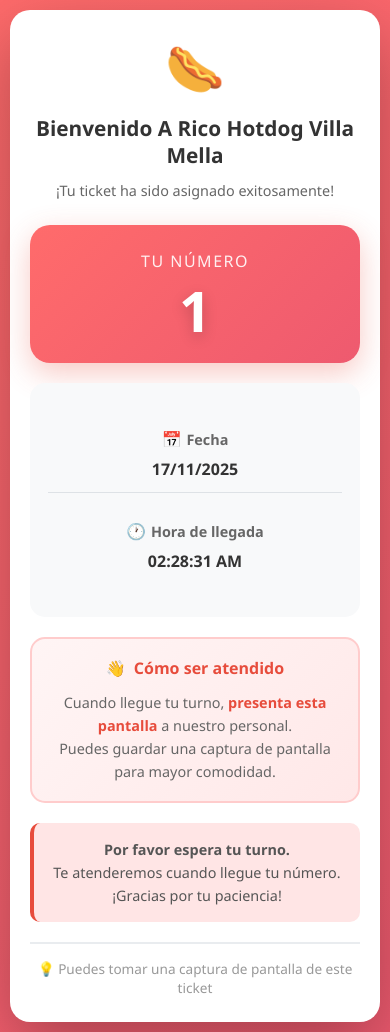
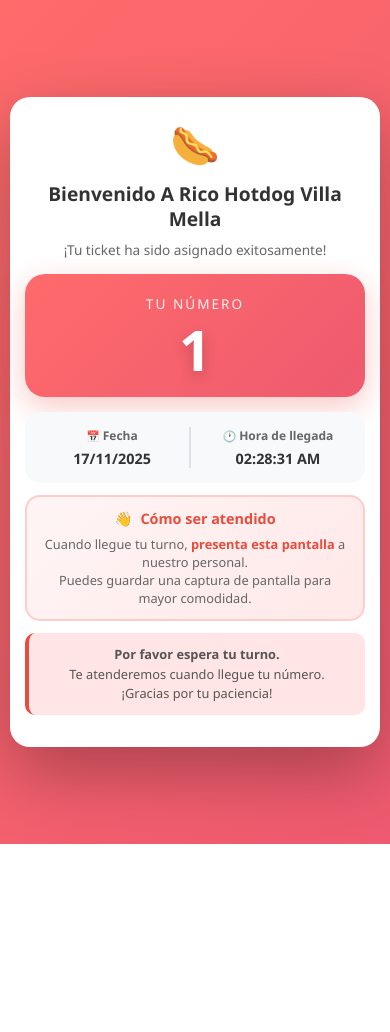
Before and after one commit to draramirezr/ticket-ricohotdog, a Flask app: page /ticket in a window 390 px wide. After the commit the page ends 844 px from the top, so only its background shows below. Run offline with Flask 3, Linux system fonts and the light colour scheme.

Commit message:
Optimizar pÃ¡gina de ticket para pantalla completa sin scroll

```diff
--- a/templates/ticket.html
+++ b/templates/ticket.html
@@ -25,7 +25,7 @@
             background: white;
             border-radius: 25px;
             box-shadow: 0 25px 70px rgba(0,0,0,0.3);
-            padding: 50px 40px;
+            padding: 30px 40px;
             max-width: 500px;
             width: 100%;
             text-align: center;
@@ -44,8 +44,8 @@
         }
 
         .success-icon {
-            font-size: 4em;
-            margin-bottom: 20px;
+            font-size: 3em;
+            margin-bottom: 15px;
             animation: bounce 1s ease;
         }
 
@@ -63,35 +63,36 @@
 
         h1 {
             color: #333;
-            margin-bottom: 15px;
-            font-size: 1.8em;
+            margin-bottom: 10px;
+            font-size: 1.5em;
+            line-height: 1.3;
         }
 
         .subtitle {
             color: #666;
-            margin-bottom: 40px;
-            font-size: 1.1em;
+            margin-bottom: 25px;
+            font-size: 1em;
         }
 
         .ticket-number-section {
             background: linear-gradient(135deg, #ff6b6b 0%, #ee5a6f 100%);
             border-radius: 20px;
-            padding: 40px;
-            margin: 30px 0;
+            padding: 30px;
+            margin: 20px 0;
             box-shadow: 0 10px 30px rgba(231, 76, 60, 0.3);
         }
 
         .ticket-label {
             color: rgba(255, 255, 255, 0.9);
-            font-size: 1.2em;
-            margin-bottom: 10px;
+            font-size: 1em;
+            margin-bottom: 8px;
             text-transform: uppercase;
             letter-spacing: 2px;
         }
 
         .ticket-number {
             color: white;
-            font-size: 6em;
+            font-size: 5em;
             font-weight: bold;
             line-height: 1;
             text-shadow: 0 5px 15px rgba(0,0,0,0.2);
@@ -100,59 +101,63 @@
         .info-section {
             background: #f8f9fa;
             border-radius: 15px;
-            padding: 25px;
-            margin: 20px 0;
+            padding: 20px;
+            margin: 15px 0;
+            display: flex;
+            justify-content: space-around;
+            align-items: center;
+            gap: 20px;
         }
 
         .info-item {
             display: flex;
-            justify-content: space-between;
+            flex-direction: column;
             align-items: center;
-            margin: 15px 0;
-            padding: 10px 0;
-            border-bottom: 1px solid #dee2e6;
+            gap: 8px;
+            flex: 1;
         }
 
-        .info-item:last-child {
-            border-bottom: none;
+        .info-item:first-child {
+            border-right: 2px solid #dee2e6;
         }
 
         .info-label {
             color: #666;
             font-weight: 600;
-            font-size: 1em;
+            font-size: 0.9em;
         }
 
         .info-value {
             color: #333;
             font-weight: bold;
-            font-size: 1.1em;
+            font-size: 1em;
         }
 
         .message {
             color: #555;
-            line-height: 1.8;
-            margin: 25px 0;
-            padding: 20px;
+            line-height: 1.6;
+            margin: 15px 0;
+            padding: 15px;
             background: #ffe5e5;
             border-radius: 10px;
             border-left: 4px solid #e74c3c;
+            font-size: 0.9em;
         }
 
         .info-box {
             background: linear-gradient(135deg, #fff5f5 0%, #ffe8e8 100%);
             border: 2px solid #ffcccc;
             border-radius: 15px;
-            padding: 20px;
-            margin: 25px 0;
+            padding: 15px;
+            margin: 15px 0;
             text-align: center;
         }
 
         .info-box-title {
             color: #e74c3c;
-            font-size: 1.1em;
+            font-size: 1em;
             font-weight: bold;
-            margin-bottom: 12px;
+            margin-bottom: 10px;
             display: flex;
             align-items: center;
             justify-content: center;
@@ -161,60 +166,31 @@
 
         .info-box-content {
             color: #666;
-            font-size: 0.95em;
-            line-height: 1.6;
+            font-size: 0.85em;
+            line-height: 1.5;
         }
 
         .info-box-content strong {
             color: #e74c3c;
         }
 
-        .footer {
-            margin-top: 30px;
-            padding-top: 20px;
-            border-top: 2px solid #e9ecef;
-            color: #999;
-            font-size: 0.9em;
-        }
-
         .emoji {
-            font-size: 1.2em;
-            margin-right: 5px;
+            font-size: 1em;
+            margin-right: 3px;
         }
 
         /* Responsive para tablets */
         @media (max-width: 768px) {
             .ticket-container {
-                padding: 40px 30px;
+                padding: 25px 30px;
             }
 
             h1 {
-                font-size: 1.6em;
-            }
-
-            .subtitle {
-                font-size: 1em;
-            }
-
-            .success-icon {
-                font-size: 3.5em;
+                font-size: 1.4em;
             }
 
             .ticket-number {
-                font-size: 5em;
-            }
-
-            .ticket-number-section {
-                padding: 35px;
-            }
-
-            .info-section {
-                padding: 20px;
-            }
-
-            .message {
-                font-size: 0.95em;
-                padding: 18px;
+                font-size: 4.5em;
             }
         }
 
@@ -225,145 +201,8 @@
             }
 
             .ticket-container {
-                padding: 25px 20px;
+                padding: 20px 15px;
                 border-radius: 20px;
-            }
-
-            h1 {
-                font-size: 1.3em;
-                line-height: 1.3;
-                margin-bottom: 12px;
-            }
-
-            .subtitle {
-                font-size: 0.9em;
-                margin-bottom: 25px;
-            }
-
-            .success-icon {
-                font-size: 3em;
-                margin-bottom: 15px;
-            }
-
-            .ticket-number-section {
-                padding: 25px 20px;
-                margin: 20px 0;
-            }
-
-            .ticket-label {
-                font-size: 1em;
-                letter-spacing: 1.5px;
-            }
-
-            .ticket-number {
-                font-size: 3.5em;
-            }
-
-            .info-section {
-                padding: 18px;
-                margin: 18px 0;
-            }
-
-            .info-item {
-                flex-direction: column;
-                gap: 8px;
-                text-align: center;
-                padding: 12px 0;
-            }
-
-            .info-label {
-                font-size: 0.9em;
-            }
-
-            .info-value {
-                font-size: 1em;
-            }
-
-            .emoji {
-                font-size: 1.1em;
-            }
-
-            .message {
-                font-size: 0.9em;
-                line-height: 1.6;
-                padding: 15px;
-                margin: 20px 0;
-            }
-
-            .info-box {
-                padding: 18px;
-                margin: 20px 0;
-            }
-
-            .info-box-title {
-                font-size: 1em;
-            }
-
-            .info-box-content {
-                font-size: 0.9em;
-            }
-
-            .footer {
-                font-size: 0.85em;
-                margin-top: 20px;
-                padding-top: 15px;
-            }
-        }
-
-        /* Responsive para pantallas muy pequeñas */
-        @media (max-width: 360px) {
-            .ticket-container {
-                padding: 20px 15px;
-            }
-
-            h1 {
-                font-size: 1.15em;
-            }
-
-            .subtitle {
-                font-size: 0.85em;
-            }
-
-            .success-icon {
-                font-size: 2.5em;
-            }
-
-            .ticket-number-section {
-                padding: 20px 15px;
-            }
-
-            .ticket-number {
-                font-size: 3em;
-            }
-
-            .ticket-label {
-                font-size: 0.9em;
-            }
-
-            .info-section {
-                padding: 15px;
-            }
-
-            .message {
-                font-size: 0.85em;
-                padding: 12px;
-            }
-        }
-
-        /* Responsive para orientación landscape en móviles */
-        @media (max-height: 600px) and (orientation: landscape) {
-            body {
-                padding: 15px 10px;
-            }
-
-            .ticket-container {
-                padding: 20px;
-                max-width: 90%;
-            }
-
-            .success-icon {
-                font-size: 2em;
-                margin-bottom: 10px;
             }
 
             h1 {
@@ -376,23 +215,124 @@
                 margin-bottom: 15px;
             }
 
+            .success-icon {
+                font-size: 2.5em;
+                margin-bottom: 10px;
+            }
+
             .ticket-number-section {
                 padding: 20px;
                 margin: 15px 0;
             }
 
+            .ticket-label {
+                font-size: 0.85em;
+            }
+
+            .ticket-number {
+                font-size: 3.5em;
+            }
+
+            .info-section {
+                padding: 15px 10px;
+                margin: 12px 0;
+                gap: 10px;
+            }
+
+            .info-item {
+                gap: 5px;
+            }
+
+            .info-label {
+                font-size: 0.75em;
+            }
+
+            .info-value {
+                font-size: 0.9em;
+            }
+
+            .emoji {
+                font-size: 0.9em;
+            }
+
+            .message {
+                font-size: 0.8em;
+                line-height: 1.5;
+                padding: 12px;
+                margin: 12px 0;
+            }
+
+            .info-box {
+                padding: 12px;
+                margin: 12px 0;
+            }
+
+            .info-box-title {
+                font-size: 0.9em;
+                margin-bottom: 8px;
+            }
+
+            .info-box-content {
+                font-size: 0.8em;
+                line-height: 1.4;
+            }
+        }
+
+        /* Responsive para pantallas muy pequeñas */
+        @media (max-width: 360px) {
+            .ticket-container {
+                padding: 15px 12px;
+            }
+
+            h1 {
+                font-size: 1.1em;
+            }
+
             .ticket-number {
                 font-size: 3em;
             }
+        }
 
-            .info-section {
+        /* Responsive para orientación landscape en móviles */
+        @media (max-height: 700px) and (orientation: landscape) {
+            .ticket-container {
+                padding: 15px;
+                max-width: 90%;
+            }
+
+            .success-icon {
+                font-size: 2em;
+                margin-bottom: 8px;
+            }
+
+            h1 {
+                font-size: 1em;
+                margin-bottom: 5px;
+            }
+
+            .subtitle {
+                font-size: 0.8em;
+                margin-bottom: 10px;
+            }
+
+            .ticket-number-section {
                 padding: 15px;
                 margin: 10px 0;
             }
 
-            .message {
-                padding: 12px;
-                margin: 15px 0;
+            .ticket-number {
+                font-size: 2.5em;
+            }
+
+            .info-section {
+                padding: 10px;
+                margin: 8px 0;
+            }
+
+            .message,
+            .info-box {
+                padding: 10px;
+                margin: 8px 0;
             }
         }
     </style>
@@ -436,10 +376,6 @@
             Te atenderemos cuando llegue tu número.<br>
             ¡Gracias por tu paciencia!
         </div>
-
-        <div class="footer">
-            💡 Puedes tomar una captura de pantalla de este ticket
-        </div>
     </div>
 </body>
 </html>
```
